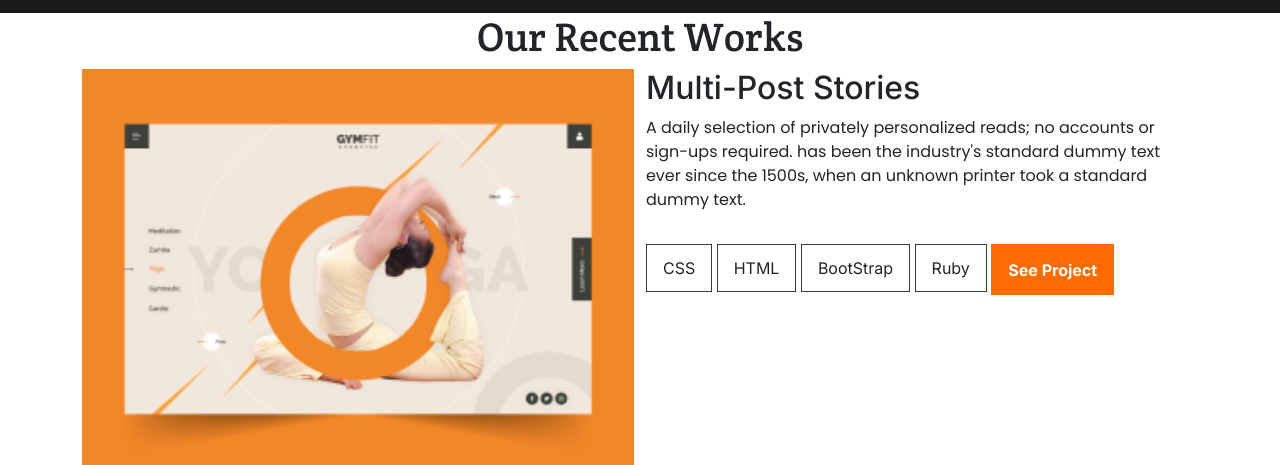
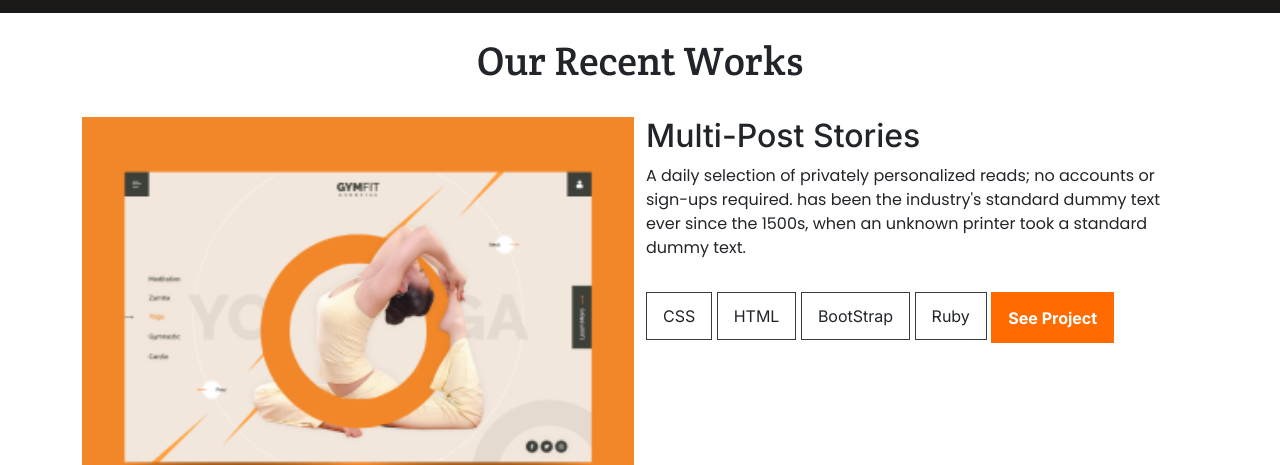
Before and after one commit to limavfabio/bootstrap-portfolio, a website: page index.html in a window 1280 px wide. Shown: the part 345-810 px from the top of the page. Drawn offline with nearby package versions, Linux system fonts and the light colour scheme.

Commit message:
Add vertical margin to title

```diff
--- a/index.html
+++ b/index.html
@@ -66,7 +66,7 @@
 	<section id="works">
 		<!-- Title Container -->
 		<div class="container">
-			<h1 class="text-center">Our Recent Works</h1>
+			<h1 class="text-center py-4">Our Recent Works</h1>
 		</div>
 
 		<!-- Cards Grid Container -->
```
